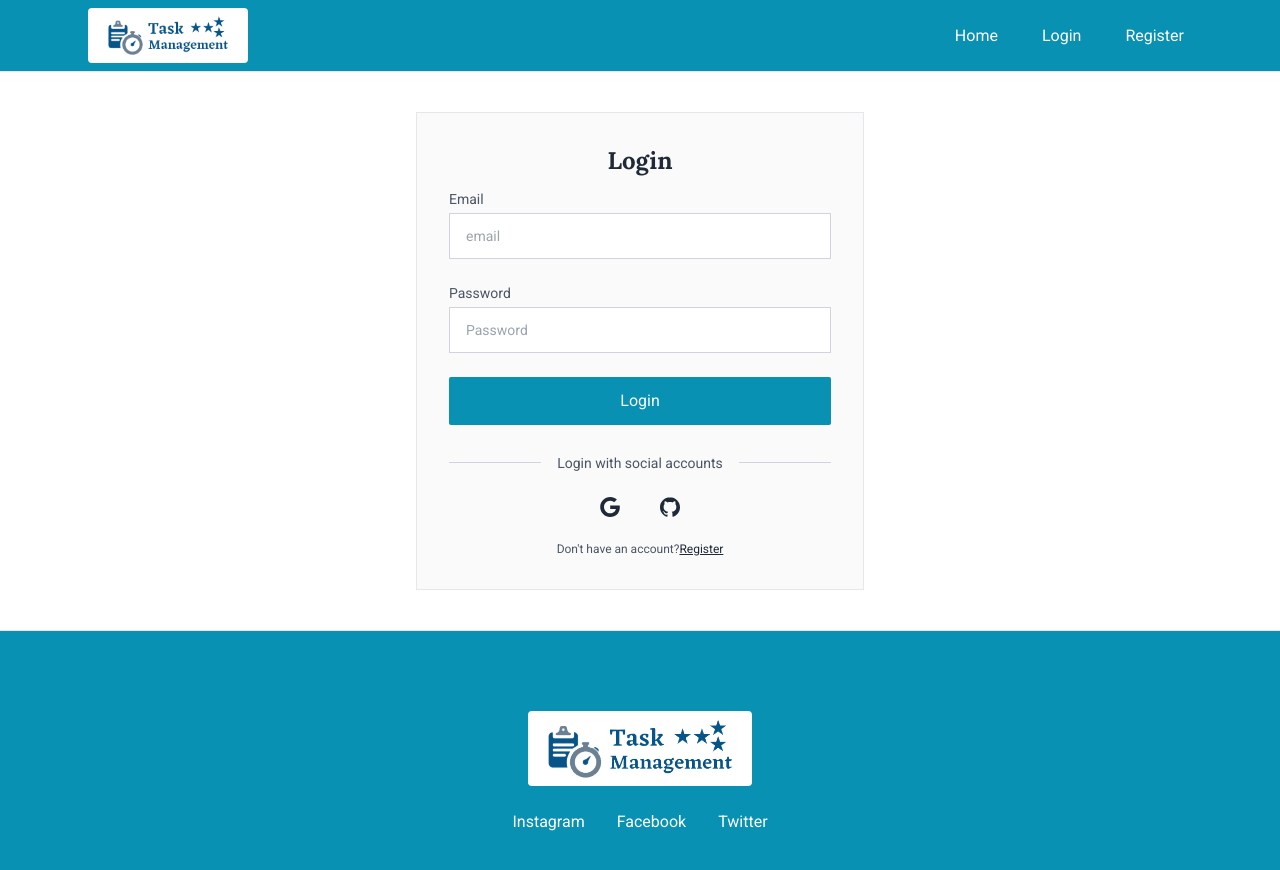
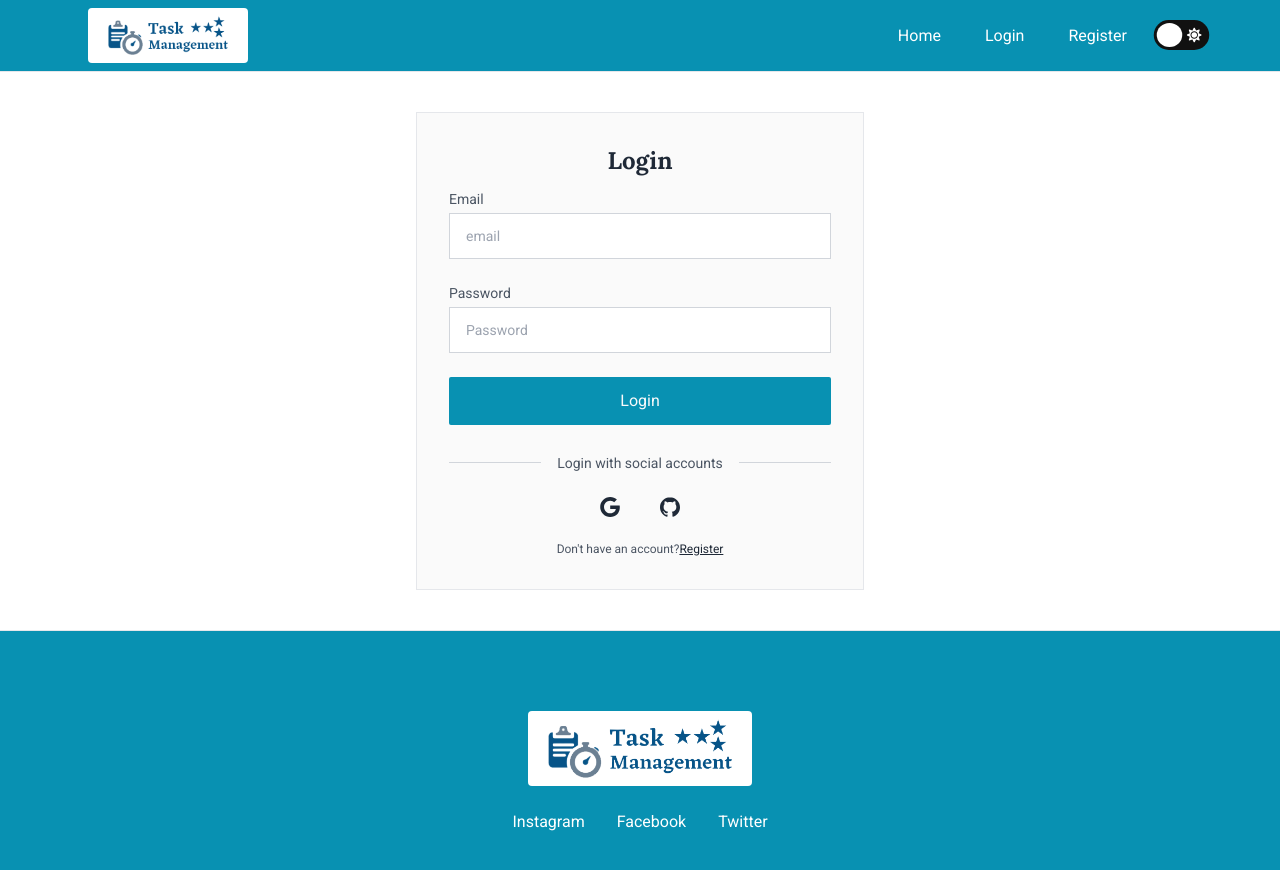
Before and after one commit to sifatullahsu/task-management, a React (Create React App) app: page /login in a window 1280 px wide. Shown: the top 870 px of the page. Built offline with nearby package versions, Linux system fonts and the light colour scheme; no server answers.

Commit message:
dark mode and scss

```diff
--- a/src/App.js
+++ b/src/App.js
@@ -2,13 +2,17 @@ import { Toaster } from 'react-hot-toast';
 import { RouterProvider } from 'react-router-dom';
 import './sass/app.scss';
 import { router } from './routes/router';
+import { useContext } from 'react';
+import { AuthContext } from './contexts/AuthContextComp';
 
 function App() {
+  const { dark } = useContext(AuthContext);
+
   return (
-    <>
+    <div className={dark ? 'theme-dark' : 'theme-light'}>
       <RouterProvider router={router}></RouterProvider>
       <Toaster />
-    </>
+    </div>
   );
 }
 
--- a/src/components/Header.js
+++ b/src/components/Header.js
@@ -3,9 +3,11 @@ import { toast } from 'react-hot-toast';
 import { Link, useNavigate } from 'react-router-dom';
 import { AuthContext } from '../contexts/AuthContextComp';
 import logo from '../assets/logo.png';
+import { FaMoon, FaSun } from 'react-icons/fa';
+import { setLocalStorage } from '../utilities/utilities';
 
 const Header = () => {
-  const { user, userLogout } = useContext(AuthContext);
+  const { user, userLogout, dark, setDark } = useContext(AuthContext);
   const navigate = useNavigate();
 
   const handleLogout = () => {
@@ -20,6 +22,11 @@ const Header = () => {
       })
   }
 
+  const handleDarkMode = (mode) => {
+    setDark(mode);
+    setLocalStorage('darkMode', mode);
+  }
+
   return (
     <>
       <header className="bg-cyan-600 text-white border-b">
@@ -27,6 +34,7 @@ const Header = () => {
           <Link to='/' className="flex items-center p-2">
             <img src={logo} className='w-40 bg-white px-5 py-2 rounded' alt="" />
           </Link>
+          <div className='flex justify-end'>
             <ul className="items-stretch hidden space-x-3 md:flex">
               <li className="flex">
                 <Link to='/' className="flex items-center px-4 -mb-1 border-b-2 border-transparent">Home</Link>
@@ -52,11 +60,26 @@ const Header = () => {
                   </>
               }
             </ul>
+            <div className='flex items-center pl-5'>
+              <input
+                type="checkbox"
+                className="checkbox"
+                id="checkbox"
+                checked={dark}
+                onChange={() => handleDarkMode(!dark)}
+              />
+              <label htmlFor="checkbox" className="label">
+                <FaMoon className="fas fa-moon"></FaMoon>
+                <FaSun className='fas fa-sun'></FaSun>
+                <div className='ball'></div>
+              </label>
+            </div>
             <button className="flex justify-end items-center p-4 md:hidden">
               <svg xmlns="http://www.w3.org/2000/svg" fill="none" viewBox="0 0 24 24" stroke="currentColor" className="w-6 h-6">
                 <path strokeLinecap="round" strokeLinejoin="round" strokeWidth="2" d="M4 6h16M4 12h16M4 18h16"></path>
               </svg>
             </button>
+          </div>
         </div>
       </header>
     </>
--- a/src/components/Loading.js
+++ b/src/components/Loading.js
@@ -1,8 +1,8 @@
 import React from 'react';
 
-const Loading = (isCenter, isHeight) => {
+const Loading = ({ isCenter, isHeight }) => {
   return (
-    <div className={`flex items-center space-x-2 ${isCenter && 'justify-center'} ${isHeight && 'loading-height'}`}>
+    <div className={`loading-icons flex items-center space-x-2 ${isCenter ? 'justify-center' : ''} ${isHeight ? 'loading-height' : ''}`}>
       <div className="w-4 h-4 rounded-full animate-pulse bg-cyan-600"></div>
       <div className="w-4 h-4 rounded-full animate-pulse bg-cyan-600"></div>
       <div className="w-4 h-4 rounded-full animate-pulse bg-cyan-600"></div>
--- a/src/contexts/AuthContextComp.js
+++ b/src/contexts/AuthContextComp.js
@@ -1,6 +1,7 @@
 import React, { createContext, useEffect, useState } from 'react';
 import { createUserWithEmailAndPassword, getAuth, GithubAuthProvider, GoogleAuthProvider, onAuthStateChanged, signInWithEmailAndPassword, signInWithPopup, signOut, updateProfile } from 'firebase/auth';
 import app from '../firebase/firebase.init';
+import { getLocalStorage } from '../utilities/utilities';
 
 
 export const AuthContext = createContext();
@@ -8,6 +9,9 @@ export const AuthContext = createContext();
 const auth = getAuth(app);
 
 const AuthContextComp = ({ children }) => {
+
+  const isDark = getLocalStorage()?.darkMode;
+  const [dark, setDark] = useState(isDark === null ? false : isDark);
 
   const [user, setUser] = useState({});
   const [userLoading, setUserLoading] = useState(true);
@@ -77,6 +81,7 @@ const AuthContextComp = ({ children }) => {
   }, []);
 
   const authInfo = {
+    dark, setDark,
     user,
     userLoading, setUserLoading,
     userLogin,
--- a/src/pages/HomePage.js
+++ b/src/pages/HomePage.js
@@ -8,7 +8,7 @@ const HomePage = () => {
 
   return (
     <>
-      <div className="container px-6 py-8 md:py-16 mx-auto">
+      <div className="hero container px-6 py-8 md:py-16 mx-auto">
         <div className="items-center lg:flex">
           <div className="w-full lg:w-1/2">
             <div className="lg:max-w-lg">
--- a/src/pages/LoginPage.js
+++ b/src/pages/LoginPage.js
@@ -45,7 +45,7 @@ const LoginPage = () => {
 
   return (
     <div className='container py-10'>
-      <div className="w-full max-w-md mx-auto p-8 border space-y-3 bg-zinc-50 text-gray-800">
+      <div className="auth-form w-full max-w-md mx-auto p-8 border space-y-3 bg-zinc-50 text-gray-800">
         <h1 className="text-2xl font-bold text-center">Login</h1>
         <form onSubmit={handleForm} className="space-y-6 ng-untouched ng-pristine ng-valid">
           <div className="space-y-1 text-sm">
@@ -56,7 +56,7 @@ const LoginPage = () => {
             <label htmlFor="password" className="block text-gray-600">Password</label>
             <input type="password" name="password" id="password" placeholder="Password" className="w-full px-4 py-3 border-gray-300 bg-white border text-gray-800 focus:border-cyan-600" />
           </div>
-          <button className="block w-full p-3 text-center rounded-sm text-gray-50 bg-cyan-600">Login</button>
+          <button type='submit' className="block w-full p-3 text-center rounded-sm text-gray-50 bg-cyan-600">Login</button>
         </form>
         <div className="flex items-center pt-4 space-x-1">
           <div className="flex-1 h-px sm:w-16 bg-gray-300"></div>
--- a/src/pages/RegisterPage.js
+++ b/src/pages/RegisterPage.js
@@ -51,7 +51,7 @@ const RegisterPage = () => {
 
   return (
     <div className='container py-10'>
-      <div className="w-full max-w-md mx-auto p-8 border space-y-3 bg-zinc-50 text-gray-800">
+      <div className="auth-form w-full max-w-md mx-auto p-8 border space-y-3 bg-zinc-50 text-gray-800">
         <h1 className="text-2xl font-bold text-center">Register</h1>
         <form onSubmit={handleForm} className="space-y-6 ng-untouched ng-pristine ng-valid">
           <div className="space-y-1 text-sm">
@@ -66,7 +66,7 @@ const RegisterPage = () => {
             <label htmlFor="password" className="block text-gray-600">Password</label>
             <input type="password" name="password" id="password" placeholder="Password" className="w-full px-4 py-3 border-gray-300 bg-white border text-gray-800 focus:border-cyan-600" />
           </div>
-          <button className="block w-full p-3 text-center rounded-sm text-gray-50 bg-cyan-600">Register</button>
+          <button type='submit' className="block w-full p-3 text-center rounded-sm text-gray-50 bg-cyan-600">Register</button>
         </form>
         <div className="flex items-center pt-4 space-x-1">
           <div className="flex-1 h-px sm:w-16 bg-gray-300"></div>
--- a/src/sass/app.scss
+++ b/src/sass/app.scss
@@ -1,6 +1,100 @@
 @tailwind base;
 @tailwind components;
 @tailwind utilities;
+
+
+$primary-color : #2A303C;
+$secondary-color: #252a35;
+$border-color: #3d3d4d;
+$white-color: #fff;
+$white-comfort-color: #f0f0f0;
+$text-color: rgb(75, 85, 99);
+$field-color: #313846;
+
+
+.theme-dark {
+  background: $primary-color;
+  color: $white-color;
+}
+
+.theme-dark textarea,
+.theme-dark input:not(input[type=file]) {
+  background-color: $field-color;
+  border-color: $border-color !important;
+  color: $white-comfort-color;
+  outline: 0;
+}
+
+.theme-dark button[type=submit] {
+  background-color: $secondary-color;
+  border: 1px solid $border-color;
+}
+
+.theme-dark header,
+.theme-dark footer {
+  background-color: $secondary-color;
+  border-color: $border-color;
+}
+
+.theme-dark .task {
+  background-color: $secondary-color;
+  border-color: $border-color;
+}
+
+.theme-dark .task .task-body .task-body-top,
+.theme-dark .task .task-body .task-body-bottom,
+.theme-dark .task .task-action {
+  border-color: $border-color;
+}
+
+.theme-dark .dash .sidebar {
+  background-color: $secondary-color;
+  color: $white-comfort-color;
+  border-color: $border-color;
+}
+
+.theme-dark .dash .sidebar .active {
+  background-color: $primary-color;
+  border-color: $border-color;
+}
+
+.theme-dark .dash .sidebar .divide-y .space-y-1:last-child {
+  border-color: $border-color;
+}
+
+.theme-dark .auth-form {
+  background-color: $secondary-color;
+  color: $white-comfort-color;
+  border-color: $border-color;
+}
+
+.theme-dark .auth-form button[type=submit] {
+  background-color: $primary-color;
+  border: 1px solid $border-color;
+}
+
+.theme-dark .auth-form a {
+  color: $text-color;
+}
+
+.theme-dark .hero h1 {
+  color: $white-comfort-color;
+}
+
+.theme-dark .hero p {
+  color: $white-comfort-color;
+}
+
+.theme-dark .hero a {
+  background-color: $secondary-color;
+  color: $white-comfort-color;
+  border: 1px solid $border-color;
+}
+
+.theme-dark .loading-icons div {
+  background-color: $white-comfort-color;
+}
+
 
 body {
   margin: 0;
@@ -31,3 +125,49 @@ h6 {
 .loading-height {
   height: 450px;
 }
+
+
+
+.checkbox {
+  opacity: 0;
+  display: none;
+  position: absolute;
+}
+
+.label {
+  width: 37px;
+  height: 20px;
+  background-color: #111;
+  display: flex;
+  border-radius: 50px;
+  align-items: center;
+  justify-content: space-between;
+  padding: 5px;
+  position: relative;
+  transform: scale(1.5);
+}
+
+.ball {
+  width: 17px;
+  height: 16px;
+  background-color: white;
+  position: absolute;
+  top: 2px;
+  left: 2px;
+  border-radius: 50%;
+  transition: transform 0.2s linear;
+}
+
+.checkbox:checked+.label .ball {
+  transform: translateX(16px);
+}
+
+.fa-moon {
+  color: white;
+  font-size: 10px;
+}
+
+.fa-sun {
+  color: white;
+  font-size: 10px;
+}
--- a/src/templates/MainTemp.js
+++ b/src/templates/MainTemp.js
@@ -6,12 +6,12 @@ import ScrollToTop from '../components/ScrollToTop';
 
 const MainTemp = () => {
   return (
-    <div>
+    <>
       <ScrollToTop></ScrollToTop>
       <Header></Header>
       <Outlet></Outlet>
       <Footer></Footer>
-    </div>
+    </>
   );
 };
 
--- a/src/utilities/utilities.js
+++ b/src/utilities/utilities.js
@@ -0,0 +1,18 @@
+export const getLocalStorage = () => {
+  const data = localStorage.getItem('task-data');
+
+  if (data) {
+    return JSON.parse(data);
+  }
+
+  return null;
+}
+
+export const setLocalStorage = (key, value) => {
+  const dataLS = getLocalStorage();
+  const data = dataLS === null ? {} : dataLS;
+
+  data[key] = value;
+
+  return localStorage.setItem('task-data', JSON.stringify(data));;
+}
```
Also changed, not shown: src/components/grids/Task.js (+6 -6 lines), src/templates/DashTemp.js (+4 -4 lines). Lines whose indentation alone changed are shown as unchanged.
